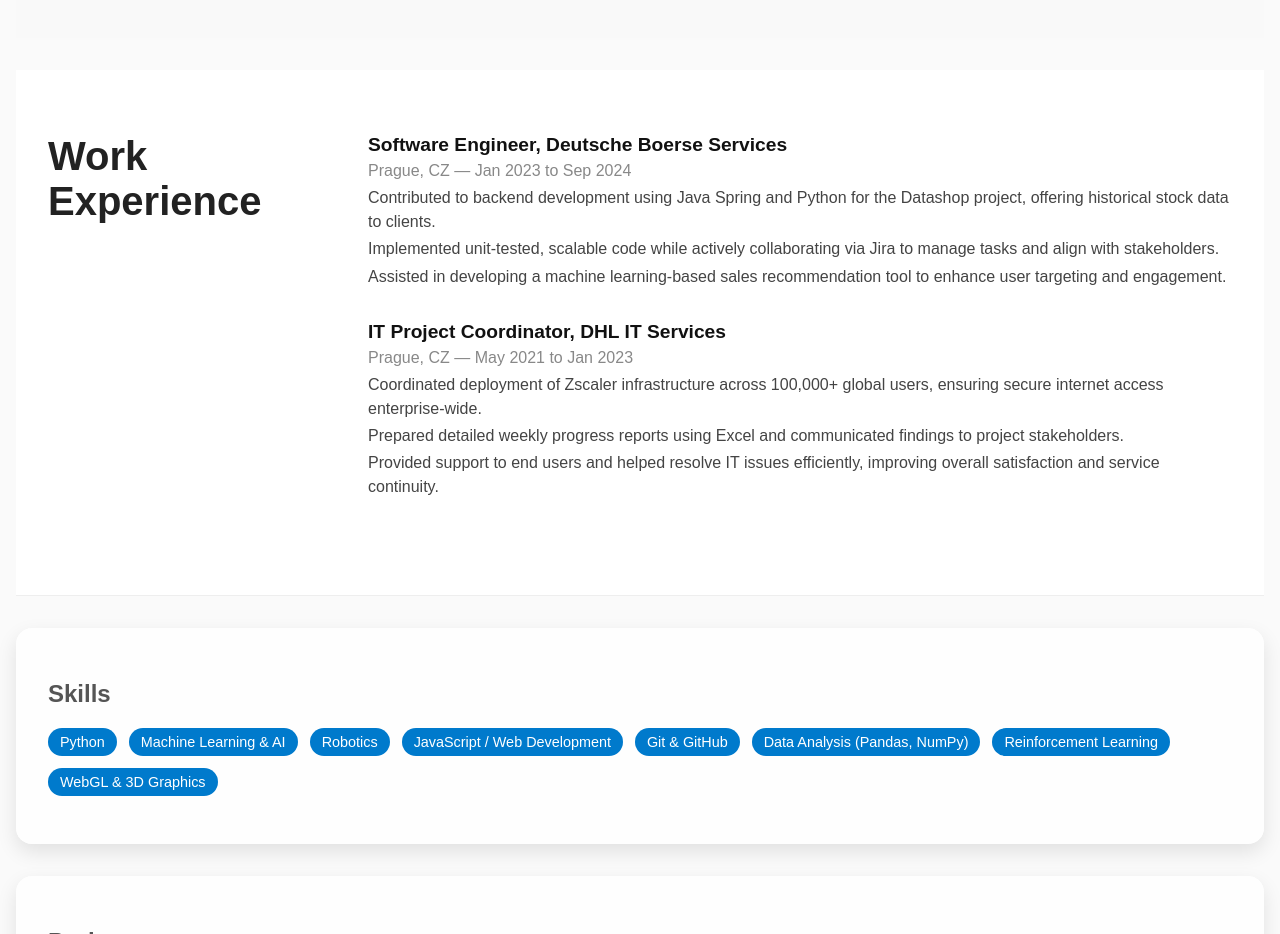
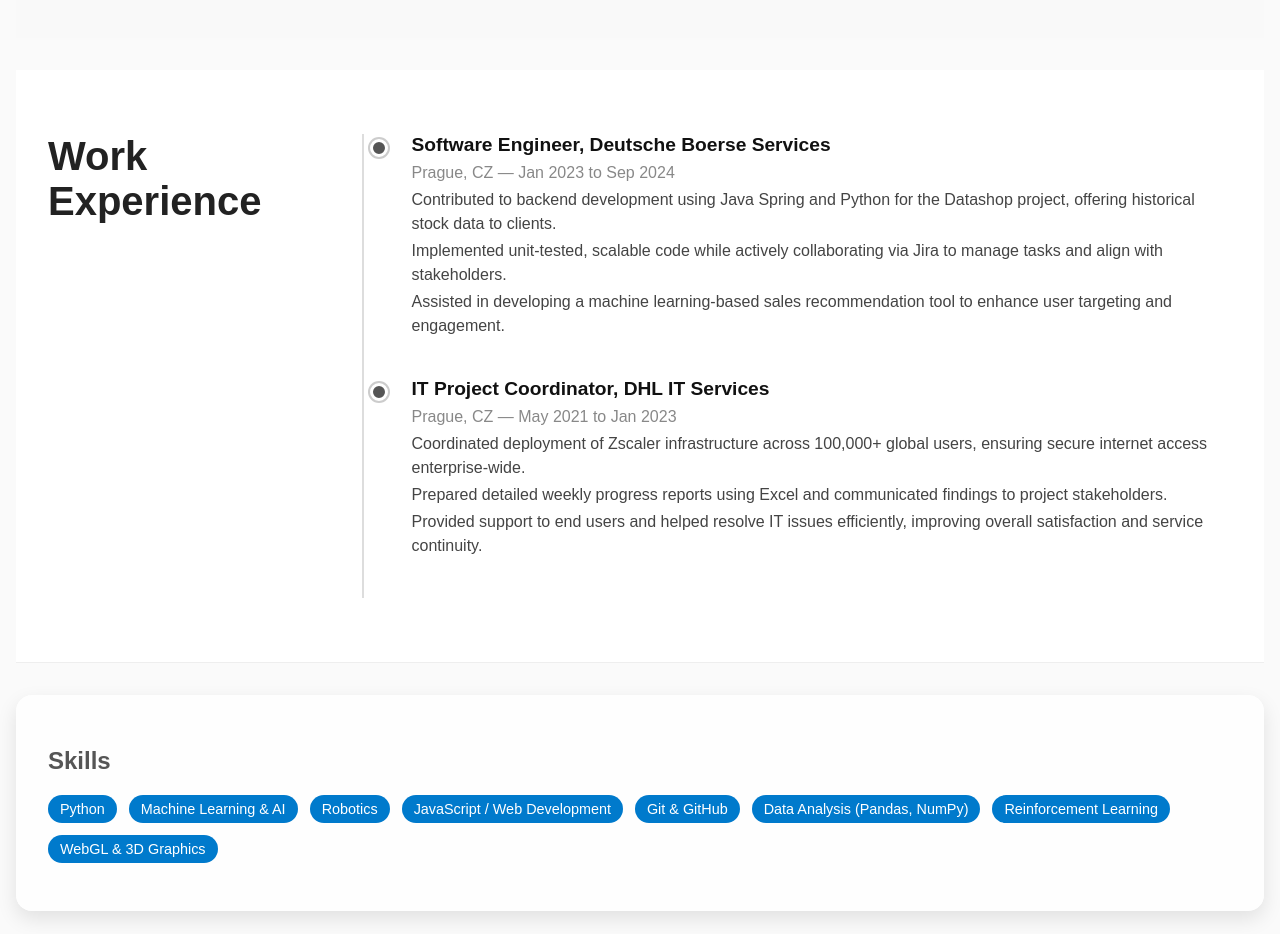
Before and after one commit to lizatskhe/portfolio, a plain HTML site: page index.html in a window 1280 px wide. Shown: the part 1240-2174 px from the top of the page. Drawn offline with Linux system fonts and the light colour scheme; a web font is replaced by a local one.

Commit message:
work refined

```diff
--- a/style.css
+++ b/style.css
@@ -158,14 +158,32 @@ ul {
 
 .work-content {
   flex: 3 1 600px;
+  position: relative;
+  padding-left: 1.5rem;
+  border-left: 2px solid #ddd;
 }
 
 .work-item {
-  margin-bottom: 2rem;
+  position: relative;
+  padding-left: 1.5rem;
+  margin-bottom: 2.5rem;
+}
+
+.work-item::before {
+  content: '';
+  position: absolute;
+  left: -1.1rem;
+  top: 0.3rem;
+  width: 12px;
+  height: 12px;
+  background-color: #555;
+  border: 3px solid white;
+  border-radius: 50%;
+  box-shadow: 0 0 0 2px #ccc;
 }
 
 .work-item h3 {
-  margin: 0 0 0.2rem;
+  margin: 0 0 0.3rem;
   font-size: 1.2rem;
   color: #111;
 }
@@ -180,6 +198,7 @@ ul {
   font-style: normal;
   color: #888;
 }
+
 
 
 #your-name {
```
